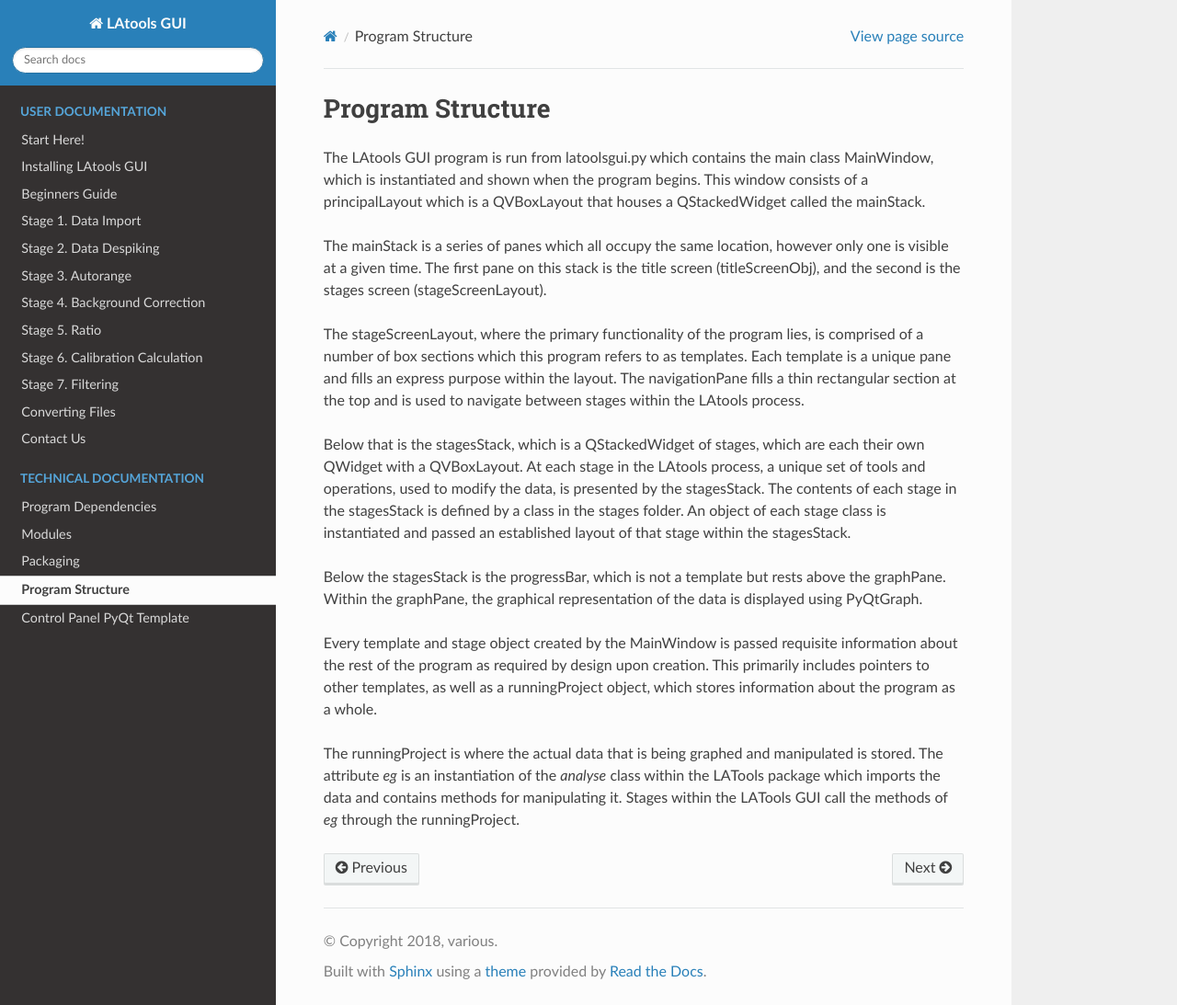
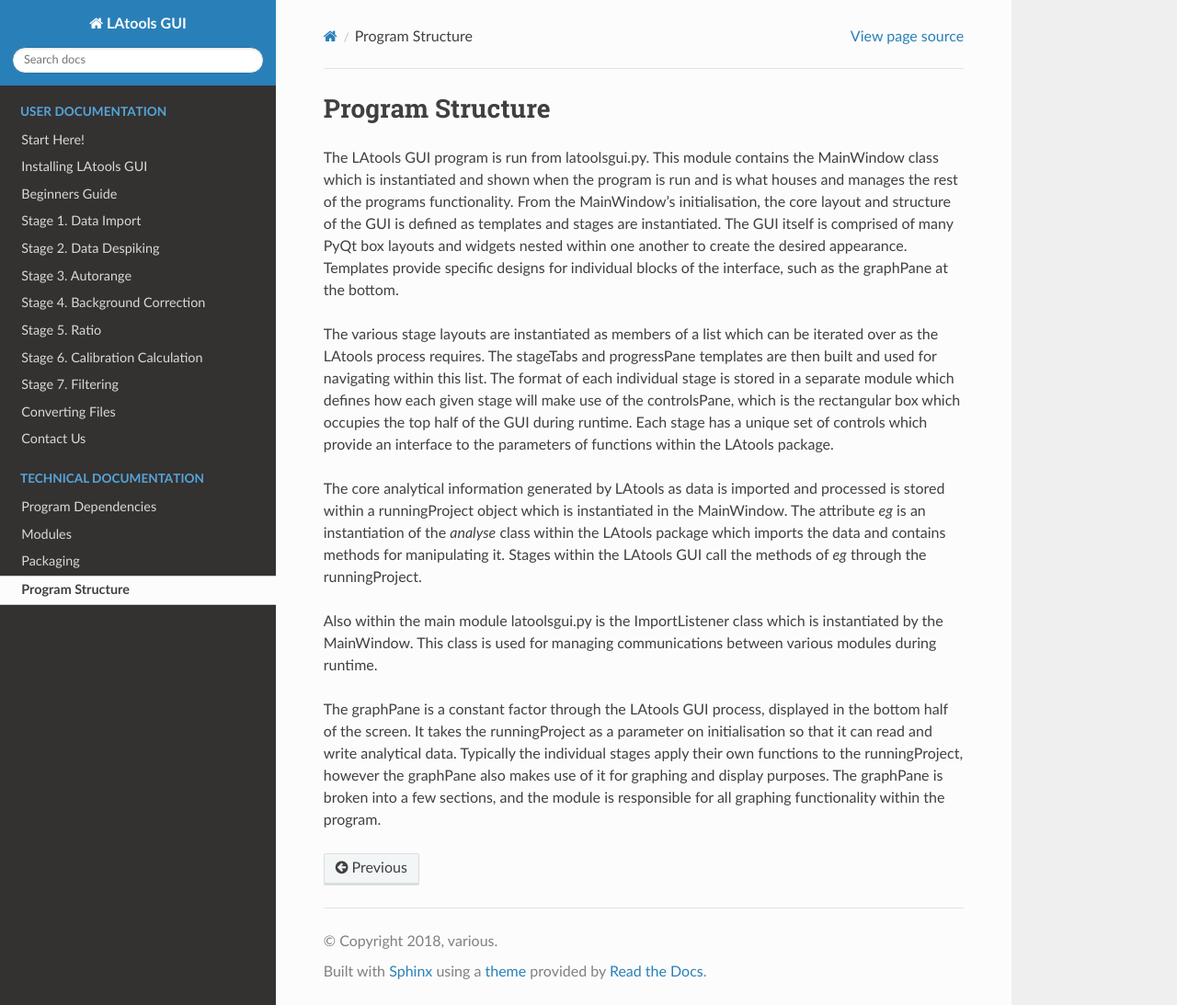
Before and after one commit to oscarbranson/latools_gui, a Sphinx documentation site: the page built from docs/source/backend/programStructure.rst, in a window 1280 px wide and 1093 px high. Shown: the whole window at 92% size. Built offline with Sphinx 7.4.7 and the Read the Docs theme 2.0.0, drawn with Linux system fonts in a browser that asks for light colours.

```diff
--- a/docs/source/backend/programStructure.rst
+++ b/docs/source/backend/programStructure.rst
@@ -2,31 +2,29 @@
 Program Structure
 #################################
 
-The LAtools GUI program is run from latoolsgui.py which contains the main class MainWindow, which is instantiated
-and shown when the program begins. This window consists of a principalLayout which is a QVBoxLayout that houses
-a QStackedWidget called the mainStack.
+The LAtools GUI program is run from latoolsgui.py. This module contains the MainWindow class which is instantiated
+and shown when the program is run and is what houses and manages the rest of the programs functionality. From
+the MainWindow's initialisation, the core layout and structure of the GUI is defined as templates and stages
+are instantiated. The GUI itself is comprised of many PyQt box layouts and widgets nested within one another
+to create the desired appearance. Templates provide specific designs for individual blocks of the interface,
+such as the graphPane at the bottom.
 
-The mainStack is a series of panes which all occupy the same location, however only one is visible at a given
-time. The first pane on this stack is the title screen (titleScreenObj), and the second is the stages screen
-(stageScreenLayout).
+The various stage layouts are instantiated as members of a list which can be iterated over as the LAtools process
+requires. The stageTabs and progressPane templates are then built and used for navigating within this list. The
+format of each individual stage is stored in a separate module which defines how each given stage will make use of
+the controlsPane, which is the rectangular box which occupies the top half of the GUI during runtime. Each stage has
+a unique set of controls which provide an interface to the parameters of functions within the LAtools package.
 
-The stageScreenLayout, where the primary functionality of the program lies, is comprised of a number of box
-sections which this program refers to as templates. Each template is a unique pane and fills an express purpose
-within the layout. The navigationPane fills a thin rectangular section at the top and is used to navigate between
-stages within the LAtools process.
+The core analytical information generated by LAtools as data is imported and processed is stored within a
+runningProject object which is instantiated in the MainWindow. The attribute *eg* is an instantiation of the *analyse*
+class within the LAtools package which imports the data and contains methods for manipulating it. Stages within the
+LAtools GUI call the methods of *eg* through the runningProject.
 
-Below that is the stagesStack, which is a QStackedWidget of stages, which are each their own QWidget with a QVBoxLayout.
-At each stage in the LAtools process, a unique set of tools and operations, used to modify the data, is presented
-by the stagesStack. The contents of each stage in the stagesStack is defined by a class in the stages folder. An
-object of each stage class is instantiated and passed an established layout of that stage within the stagesStack.
+Also within the main module latoolsgui.py is the ImportListener class which is instantiated by the MainWindow. This
+class is used for managing communications between various modules during runtime.
 
-Below the stagesStack is the progressBar, which is not a template but rests above the graphPane. Within the
-graphPane, the graphical representation of the data is displayed using PyQtGraph.
-
-Every template and stage object created by the MainWindow is passed requisite information about the rest of
-the program as required by design upon creation. This primarily includes pointers to other templates, as well as
-a runningProject object, which stores information about the program as a whole.
-
-The runningProject is where the actual data that is being graphed and manipulated is stored. The attribute *eg* is
-an instantiation of the *analyse* class within the LATools package which imports the data and contains methods
-for manipulating it. Stages within the LATools GUI call the methods of *eg* through the runningProject.
+The graphPane is a constant factor through the LAtools GUI process, displayed in the bottom half of the screen. It
+takes the runningProject as a parameter on initialisation so that it can read and write analytical data. Typically
+the individual stages apply their own functions to the runningProject, however the graphPane also makes use of it for
+graphing and display purposes. The graphPane is broken into a few sections, and the module is responsible for all
+graphing functionality within the program.
```
Also changed, not shown: docs/source/backend/modules/stages.rst (+8 -6 lines), docs/source/backend/template-control-panel.rst (deleted, +0 -29 lines).
